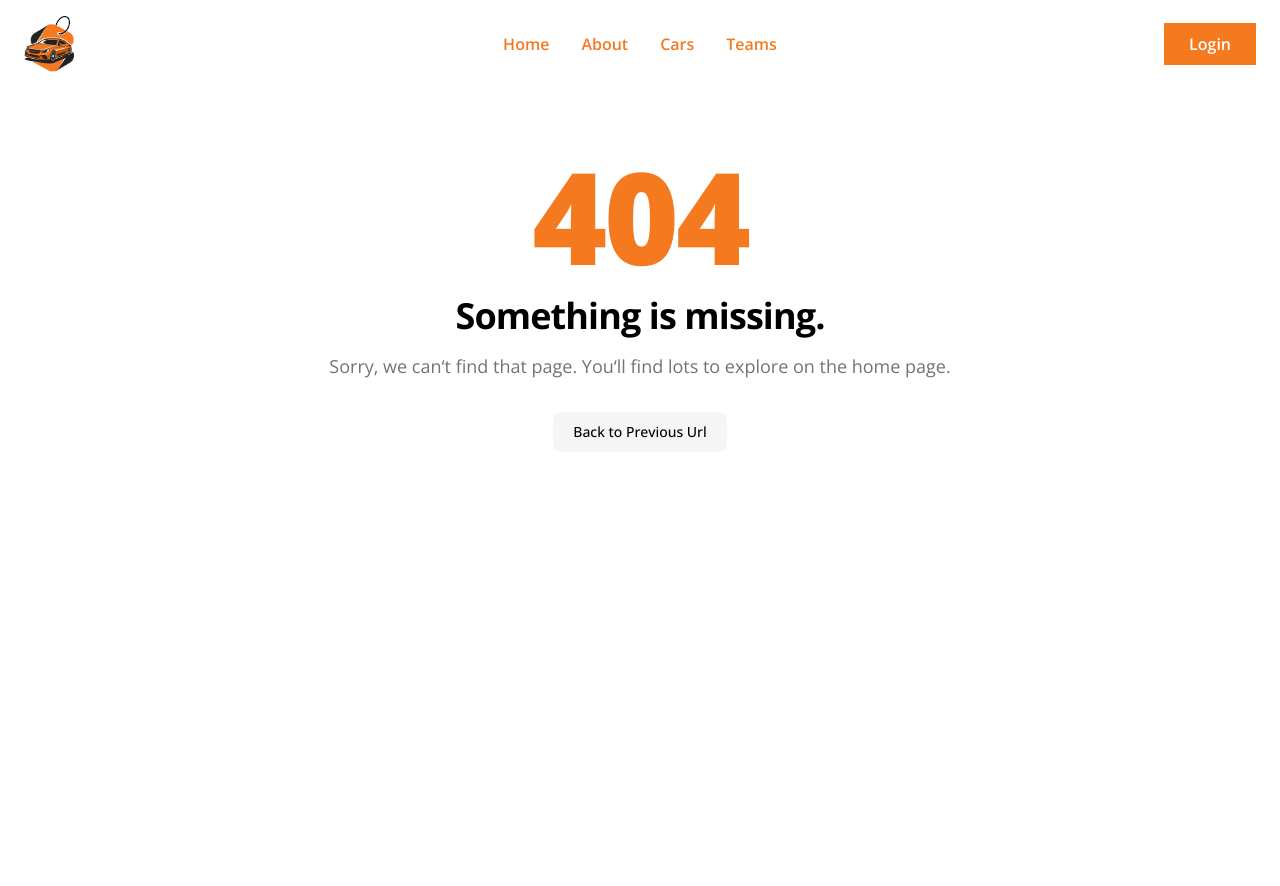
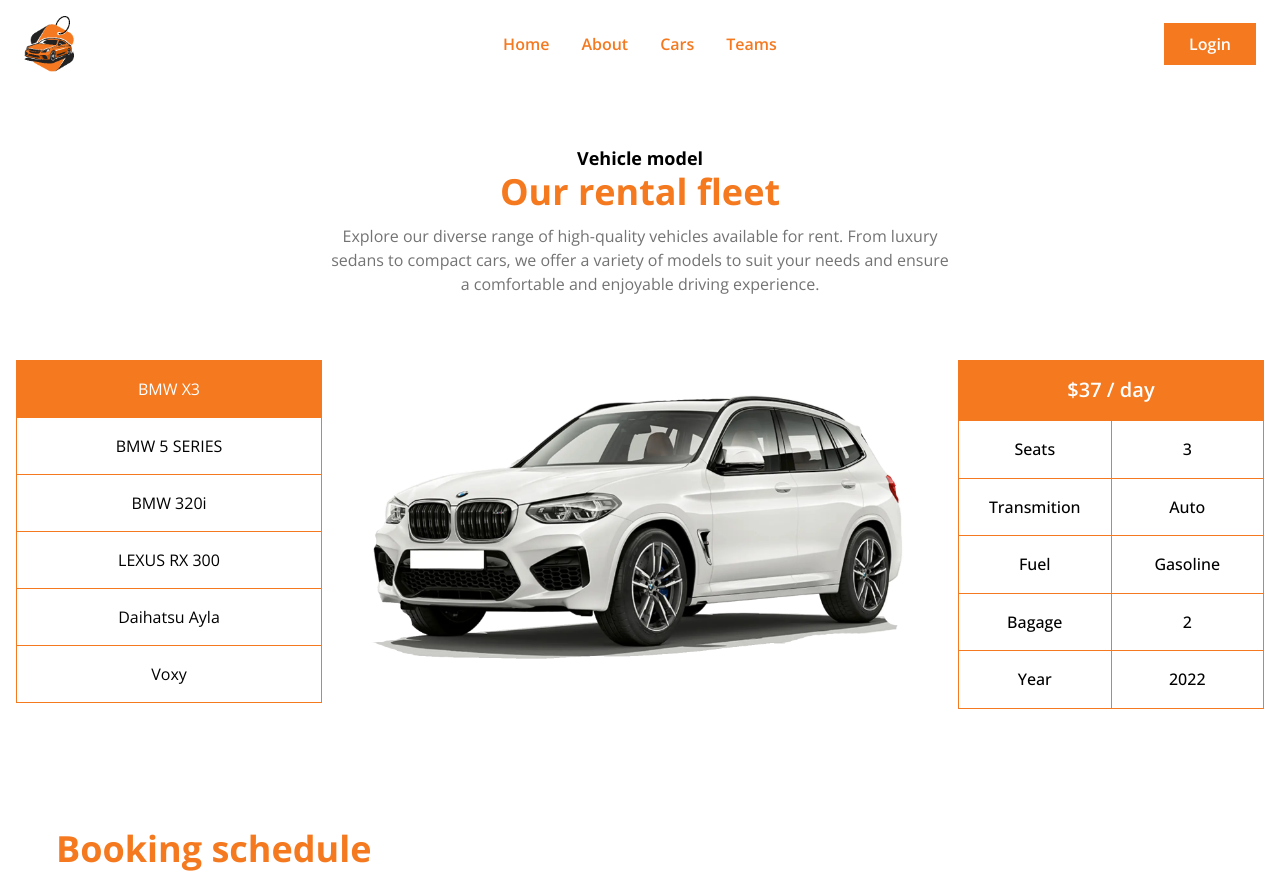
Before and after one commit to RidloGhifary/code-challenge-front-end, a Next.js app: page /cars in a window 1280 px wide. Before the commit this address had no page. Shown: the top 886 px of the page. Built offline with nearby package versions, Linux system fonts and the light colour scheme.

Commit message:
feat: complete creating cars page

```diff
--- /dev/null
+++ b/src/app/cars/error.jsx
@@ -0,0 +1,7 @@
+"use client";
+
+export default function Error() {
+  return (
+    <h1 className="text-rose-600 text-center py-16">Something went wrong!</h1>
+  );
+}
--- /dev/null
+++ b/src/app/cars/layout.jsx
@@ -0,0 +1,3 @@
+export default function Layout({ children }) {
+  return <main>{children}</main>;
+}
--- /dev/null
+++ b/src/app/cars/loading.jsx
@@ -0,0 +1,5 @@
+export default function Loading() {
+  return (
+    <h1 className="text-center py-20">Loading please wait for second...</h1>
+  );
+}
--- /dev/null
+++ b/src/app/cars/page.jsx
@@ -0,0 +1,11 @@
+import Booking from "@/components/Booking";
+import CarsModel from "@/components/CarsModel";
+
+export default function Page() {
+  return (
+    <>
+      <CarsModel />
+      <Booking />
+    </>
+  );
+}
```
